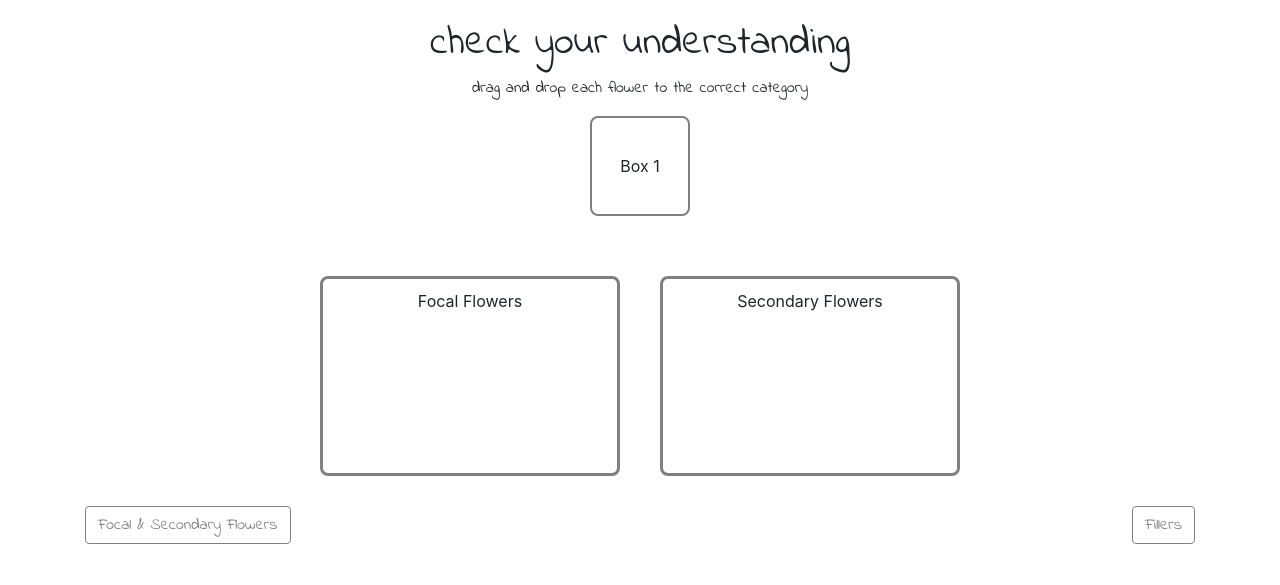
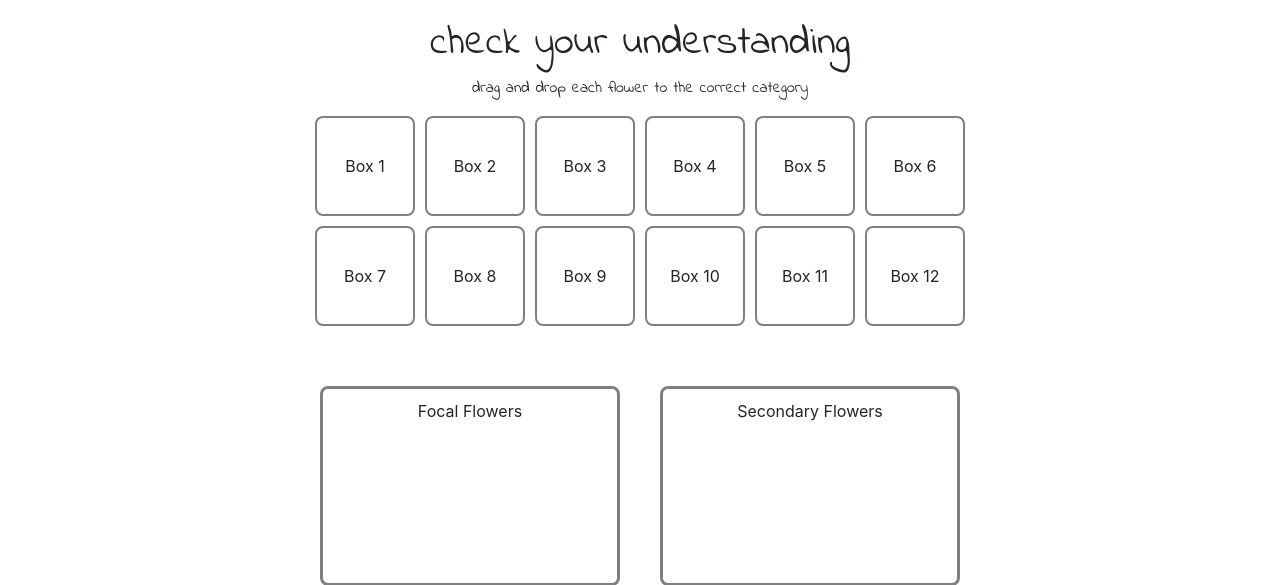
Before and after one commit to chiphamthao/flower-bouquet-builder, a Flask app: page /cyu_focal_secondary in a window 1280 px wide. Shown: the part 73-658 px from the top of the page. Run offline with Flask 3, Linux system fonts and the light colour scheme; some libraries are stand-ins or nearby versions.

Commit message:
fixed drag/drop implementation

```diff
--- a/static/cyu_focal_secondary.js
+++ b/static/cyu_focal_secondary.js
@@ -1,7 +1,6 @@
 $(document).ready(function () {
-    // Make the draggable box draggable
-    $("#focal1").draggable({
-        revert: "invalid", // return if not dropped in correct place
+    $("#focal1, #focal2, #focal3, #focal4, #focal5, #focal6, #secondary1, #secondary2, #secondary3, #secondary4, #secondary5, #secondary6").draggable({
+        revert: "invalid",
         start: function (event, ui) {
             $(this).css("cursor", "move");
         },
@@ -10,9 +9,8 @@ $(document).ready(function () {
         }
     });
 
-    // Set up drop area 1 (correct drop zone)
     $("#drop-area-1").droppable({
-        accept: "#focal1",
+        accept: "#focal1, #focal2, #focal3, #focal4, #focal5, #focal6",
         over: function (event, ui) {
             $(this).addClass("droppable-hover");
         },
@@ -22,13 +20,12 @@ $(document).ready(function () {
         drop: function (event, ui) {
             $(this).removeClass("droppable-hover");
             $(this).css("background-color", "lightgreen");
-            ui.draggable.fadeOut(); // Make the box disappear
+            ui.draggable.fadeOut();
         }
     });
 
-    // Set up drop area 2 (incorrect drop zone)
     $("#drop-area-2").droppable({
-        accept: "#focal1",
+        accept: "#secondary1, #secondary2, #secondary3, #secondary4, #secondary5, #secondary6",
         over: function (event, ui) {
             $(this).addClass("droppable-hover");
         },
@@ -37,14 +34,8 @@ $(document).ready(function () {
         },
         drop: function (event, ui) {
             $(this).removeClass("droppable-hover");
-            $(this).css("background-color", "lightcoral"); // Wrong: turn red
-            ui.draggable.draggable("option", "revert", true); // Snap back
+            $(this).css("background-color", "lightgreen");
+            ui.draggable.fadeOut();
         }
     });
 });
-
-
-    //turn box 1 into a draggable element
-    //allow user to drag it to either drop area 1 or drop area 2
-    //if box 1 == drop area 1 -> then drop area turns green and box 1 disappears
-    //if box 1 != drop area 1 -> then drop area turns red and box 1 returns to its original place
--- a/templates/cyu_focal_secondary.html
+++ b/templates/cyu_focal_secondary.html
@@ -13,6 +13,17 @@
 <div class="d-flex justify-content-center">
     <div id="drag-area">
         <div class="draggable" id="focal1">Box 1</div>
+        <div class="draggable" id="secondary1">Box 2</div>
+        <div class="draggable" id="secondary2">Box 3</div>
+        <div class="draggable" id="focal2">Box 4</div>
+        <div class="draggable" id="secondary3">Box 5</div>
+        <div class="draggable" id="focal3">Box 6</div>
+        <div class="draggable" id="secondary4">Box 7</div>
+        <div class="draggable" id="focal4">Box 8</div>
+        <div class="draggable" id="secondary5">Box 9</div>
+        <div class="draggable" id="focal5">Box 10</div>
+        <div class="draggable" id="focal6">Box 11</div>
+        <div class="draggable" id="secondary6">Box 12</div>
     </div>
 </div>
 
```
